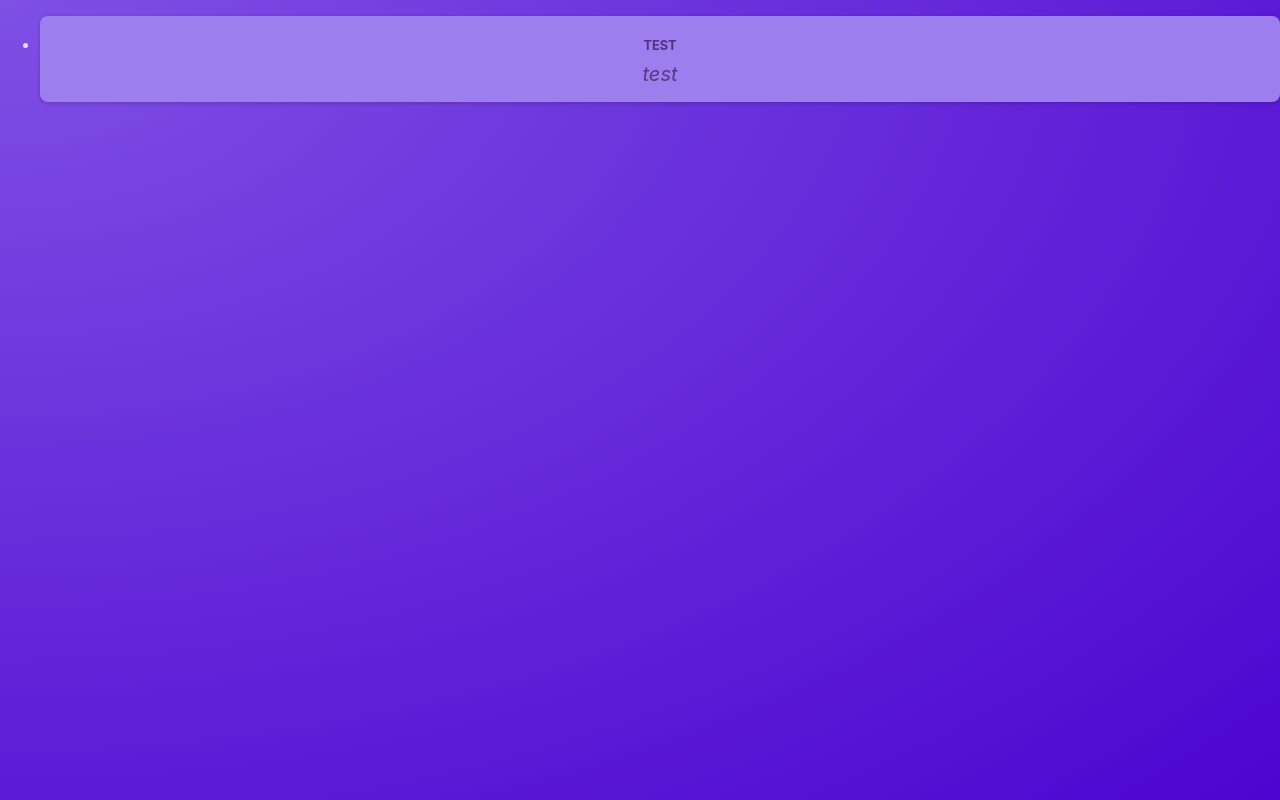
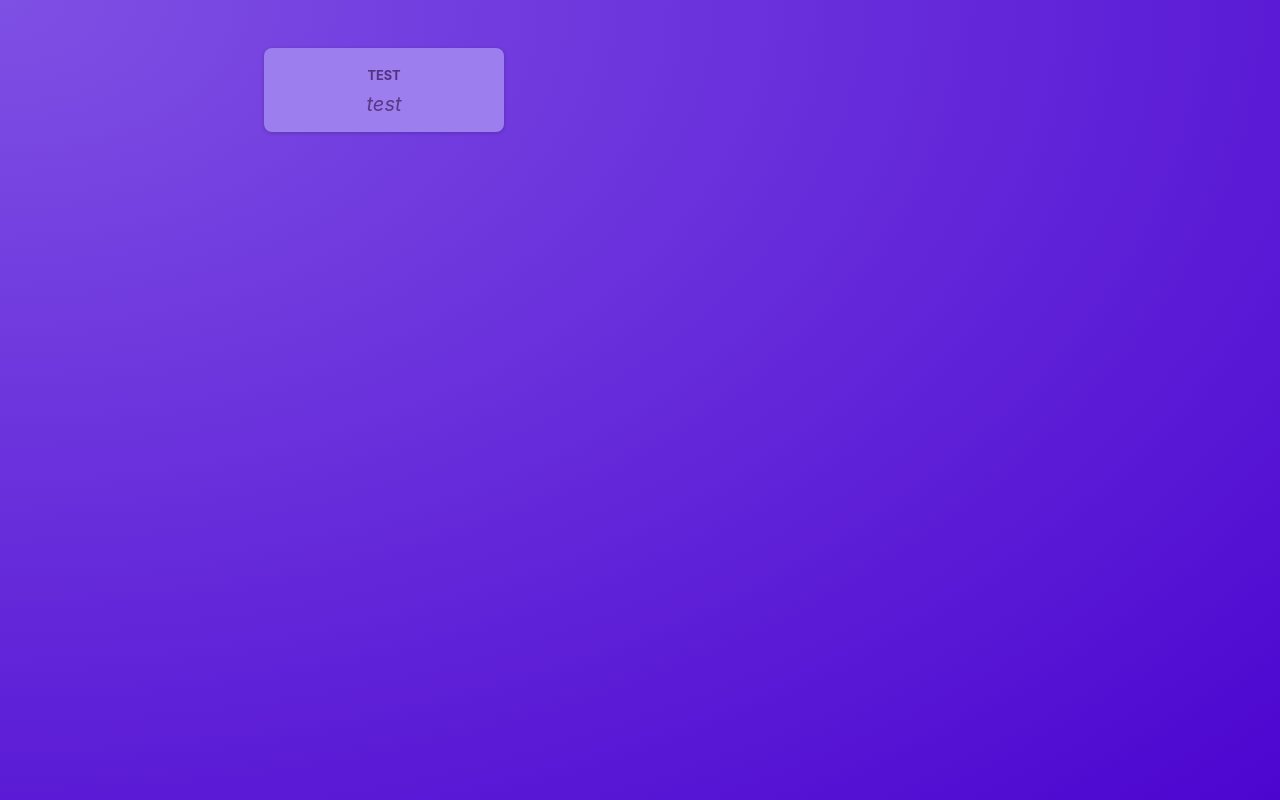
Before and after one commit to AdminAkai/react-refresher, a React (Vite) app: page / in a window 1280 px wide. Built offline with nearby package versions, Linux system fonts and the light colour scheme.

Commit message:
Adjusted PostsList styling

```diff
--- a/src/components/PostsList/PostsList.component.jsx
+++ b/src/components/PostsList/PostsList.component.jsx
@@ -1,7 +1,9 @@
+import styles from './PostsList.module.css';
+
 import Post from 'src/components/Post';
 
 const PostsList = () => (
-  <ul>
+  <ul className={styles.posts}>
     <Post author='test' body='test' />
   </ul>
 );
--- a/src/components/PostsList/PostsList.module.css
+++ b/src/components/PostsList/PostsList.module.css
@@ -0,0 +1,10 @@
+.posts {
+  list-style: none;
+  max-width: 50rem;
+  margin: 1rem auto;
+  padding: 1rem 0;
+  display: grid;
+  gap: 1rem;
+  grid-template-columns: repeat(3, 30%);
+  justify-content: center;
+}
```
